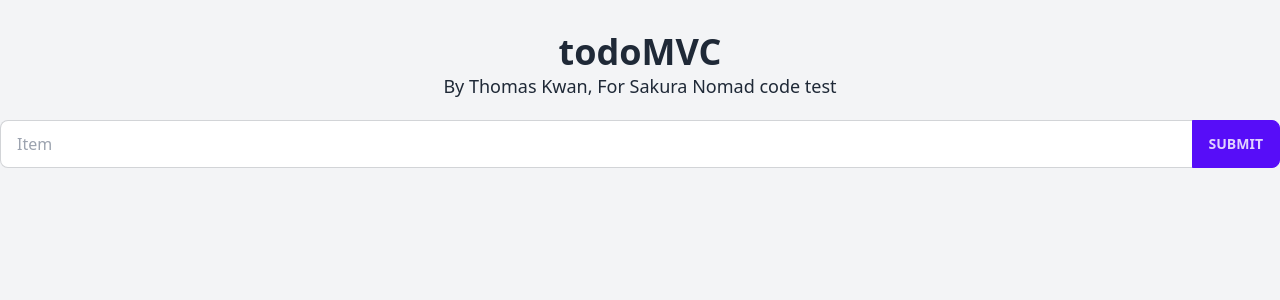
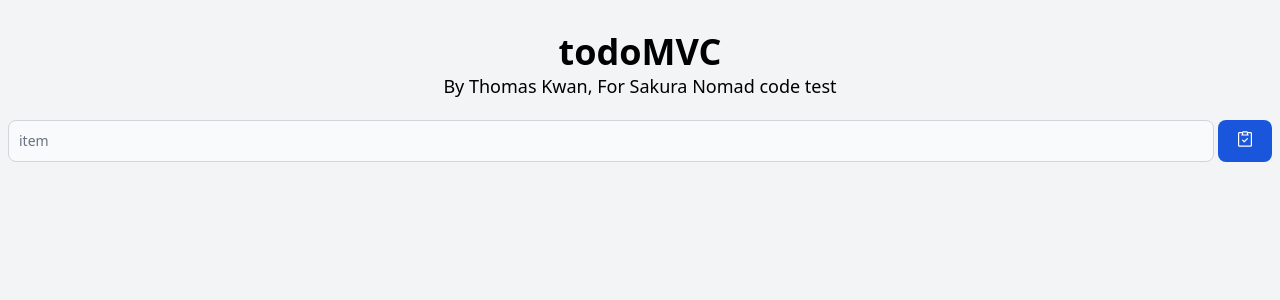
Before and after one commit to Lokman928/Sakura_todomvc_codetest, a React (Vite) app: page / in a window 1280 px wide. Shown: the top 300 px of the page. Built offline with nearby package versions, Linux system fonts and the light colour scheme.

Commit message:
Update for new request
1. Use flowbite
2. press enter to create item

```diff
--- a/package.json
+++ b/package.json
@@ -11,6 +11,8 @@
     },
     "dependencies": {
         "@reduxjs/toolkit": "^1.9.6",
+        "flowbite": "^1.8.1",
+        "flowbite-react": "^0.6.4",
         "react": "^18.2.0",
         "react-dom": "^18.2.0",
         "react-redux": "^8.1.3",
@@ -25,7 +27,6 @@
         "@typescript-eslint/parser": "^6.0.0",
         "@vitejs/plugin-react": "^4.0.3",
         "autoprefixer": "^10.4.16",
-    "daisyui": "^3.8.3",
         "eslint": "^8.45.0",
         "eslint-plugin-react-hooks": "^4.6.0",
         "eslint-plugin-react-refresh": "^0.4.3",
--- a/src/App.tsx
+++ b/src/App.tsx
@@ -3,7 +3,7 @@ import { ToDoPage } from "./pages/ToDoPage";
 function App() {
     return (
         <div className="min-h-screen bg-gray-100">
-      <div className="mx-auto max-w-screen-xl">
+            <div className="container max-w-screen-xl px-2 lg:mx-auto">
                 <ToDoPage />
             </div>
         </div>
--- a/src/components/ToDo/ToDoInputField.tsx
+++ b/src/components/ToDo/ToDoInputField.tsx
@@ -1,33 +1,53 @@
-import { FC, useState } from "react";
+import { FC, useEffect, useId, useState } from "react";
 import { useAppDispatch } from "../../redux/hook";
 import { createItem } from "../../redux/slices/todo.slice";
+import { TextInput, Button } from "flowbite-react";
 
 const ToDoInputField: FC<any> = ({}) => {
     const dispatch = useAppDispatch();
+    const [userInput, setUserInput] = useState<string>("");
 
-    const [userInput, setUserInput] = useState("");
+    const handleKeyDown = (e: any) => {
+        if (e.key === "Enter") {
+            submitHandler();
+        }
+    };
 
     const submitHandler = () => {
-        if (userInput != "") {
+        if (userInput) {
             dispatch(createItem({ content: userInput }));
             setUserInput("");
         }
     };
 
     return (
-        <div className="join w-full py-2">
-            <input
+        <div className="flex gap-1 py-2">
+            <TextInput
+                className="flex-1"
+                placeholder="item"
+                sizing="md"
+                type="text"
                 value={userInput}
-                className="input join-item input-bordered flex-1"
-                placeholder="Item"
                 onChange={(e) => setUserInput(e.target.value)}
+                onKeyDown={handleKeyDown}
             />
-            <button
-                className="btn btn-primary join-item"
-                onClick={submitHandler}
-            >
-                Submit
-            </button>
+            <Button color="blue" size="md" onClick={submitHandler}>
+                <svg
+                    className="h-4 w-4 text-white"
+                    aria-hidden="true"
+                    xmlns="http://www.w3.org/2000/svg"
+                    fill="none"
+                    viewBox="0 0 18 20"
+                >
+                    <path
+                        stroke="currentColor"
+                        strokeLinecap="round"
+                        strokeLinejoin="round"
+                        strokeWidth="1.5"
+                        d="M5 5h8m-1-3a1 1 0 0 0-1-1H7a1 1 0 0 0-1 1m6 0v3H6V2m6 0h4a1 1 0 0 1 1 1v15a1 1 0 0 1-1 1H2a1 1 0 0 1-1-1V3a1 1 0 0 1 1-1h4m0 9.464 2.025 1.965L12 9.571"
+                    />
+                </svg>
+            </Button>
         </div>
     );
 };
--- a/src/components/ToDo/ToDoItem.tsx
+++ b/src/components/ToDo/ToDoItem.tsx
@@ -2,6 +2,7 @@ import { FC, useState } from "react";
 import { todoItem } from "../../types/todo.type";
 import { useAppDispatch } from "../../redux/hook";
 import { changeIsDone, deleteItem } from "../../redux/slices/todo.slice";
+import { Button } from "flowbite-react";
 
 interface ToDoItemProps {
     item: todoItem;
@@ -20,27 +21,51 @@ const ToDoItem: FC<ToDoItemProps> = ({ item }: { item: todoItem }) => {
         dispatch(deleteItem({ id: item.id }));
     };
 
+    // inline-flex items-center rounded-l-md border border-r-0 border-gray-300 bg-gray-200 px-3 text-sm text-gray-900 dark:border-gray-600 dark:bg-gray-600 dark:text-gray-400
+
     return (
-        <div className="join w-full">
-            <span
-                className={`join-item inline-flex flex-1 items-center border-2 px-3 text-lg font-semibold ${
+        <div className="flex flex-wrap gap-1">
+            <div
+                className={`flex-1 items-center border-2 px-3 py-2.5 text-sm font-semibold ${
                     _isDone ? "text-slate-500 line-through decoration-2" : ""
                 }`}
             >
                 {item.content}
-            </span>
-            <button
-                className="btn btn-secondary join-item h-auto"
-                onClick={deleteHandler}
-            >
-                delete
-            </button>
-            <button
-                className="btn btn-primary join-item h-auto"
-                onClick={doneHandler}
-            >
-                done
-            </button>
+            </div>
+            <Button color="failure" onClick={deleteHandler}>
+                <svg
+                    className="h-4 w-4 text-white"
+                    aria-hidden="true"
+                    xmlns="http://www.w3.org/2000/svg"
+                    fill="none"
+                    viewBox="0 0 18 20"
+                >
+                    <path
+                        stroke="currentColor"
+                        stroke-linecap="round"
+                        stroke-linejoin="round"
+                        stroke-width="1.5"
+                        d="M1 5h16M7 8v8m4-8v8M7 1h4a1 1 0 0 1 1 1v3H6V2a1 1 0 0 1 1-1ZM3 5h12v13a1 1 0 0 1-1 1H4a1 1 0 0 1-1-1V5Z"
+                    />
+                </svg>
+            </Button>
+            <Button color="blue" onClick={doneHandler}>
+                <svg
+                    className="h-4 w-4 text-white"
+                    aria-hidden="true"
+                    xmlns="http://www.w3.org/2000/svg"
+                    fill="none"
+                    viewBox="0 0 16 12"
+                >
+                    <path
+                        stroke="currentColor"
+                        strokeLinecap="round"
+                        strokeLinejoin="round"
+                        strokeWidth="1.5"
+                        d="M1 5.917 5.724 10.5 15 1.5"
+                    />
+                </svg>
+            </Button>
         </div>
     );
 };
--- a/tailwind.config.js
+++ b/tailwind.config.js
@@ -1,8 +1,12 @@
 /** @type {import('tailwindcss').Config} */
 export default {
-  content: ["./index.html", "./src/**/*.{js,jsx,ts,tsx}"],
-  theme: {
-    extend: {},
-  },
-  plugins: [require("daisyui")],
+    content: [
+        "./index.html",
+        "./src/**/*.{js,jsx,ts,tsx}",
+        "node_modules/flowbite-react/**/*.{js,jsx,ts,tsx}",
+    ],
+    theme: {
+        extend: {},
+    },
+    plugins: [require("flowbite/plugin")],
 };
```
Also changed, not shown: 1 other file (tests, documents, lock files or other folders). Lines whose indentation alone changed are shown as unchanged.
